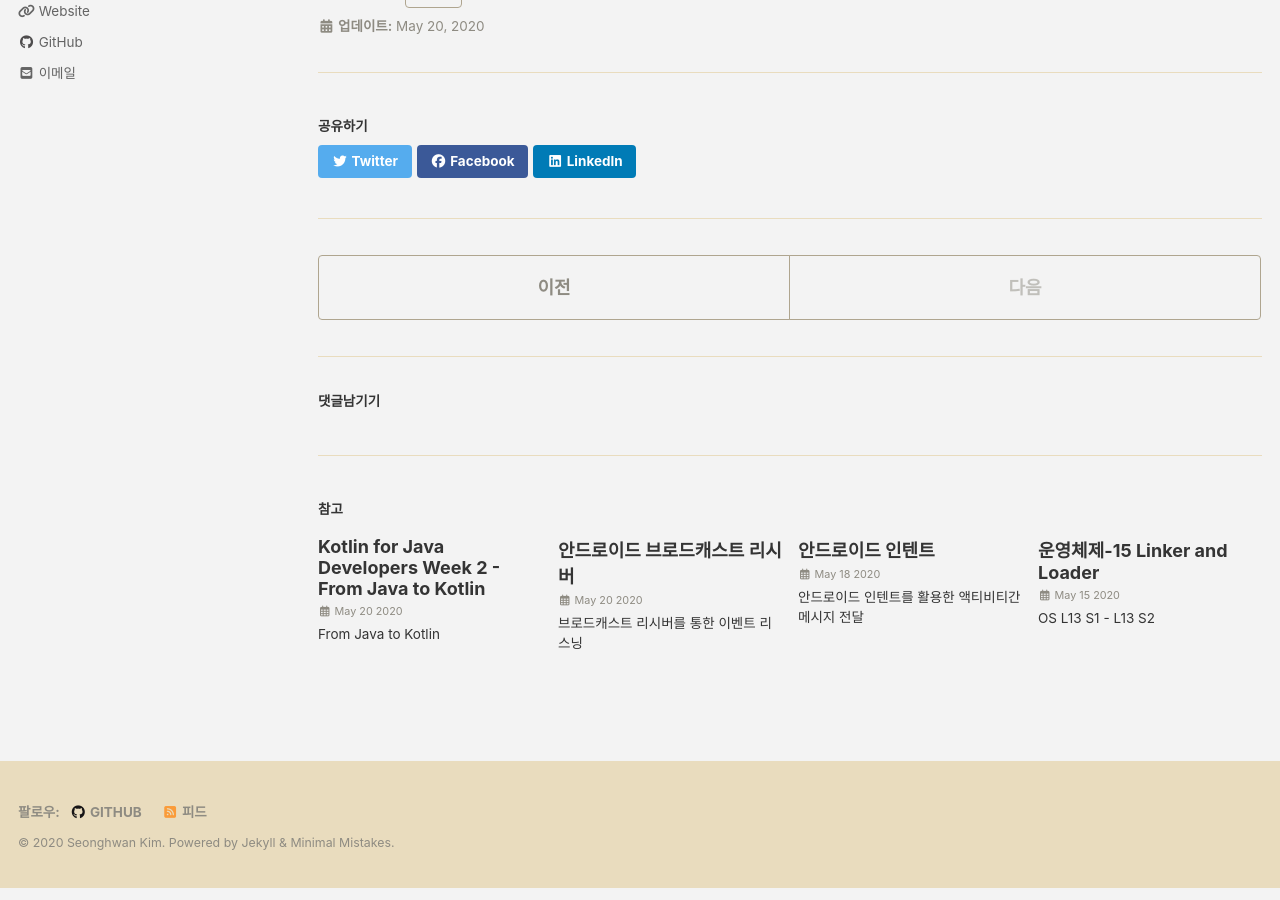
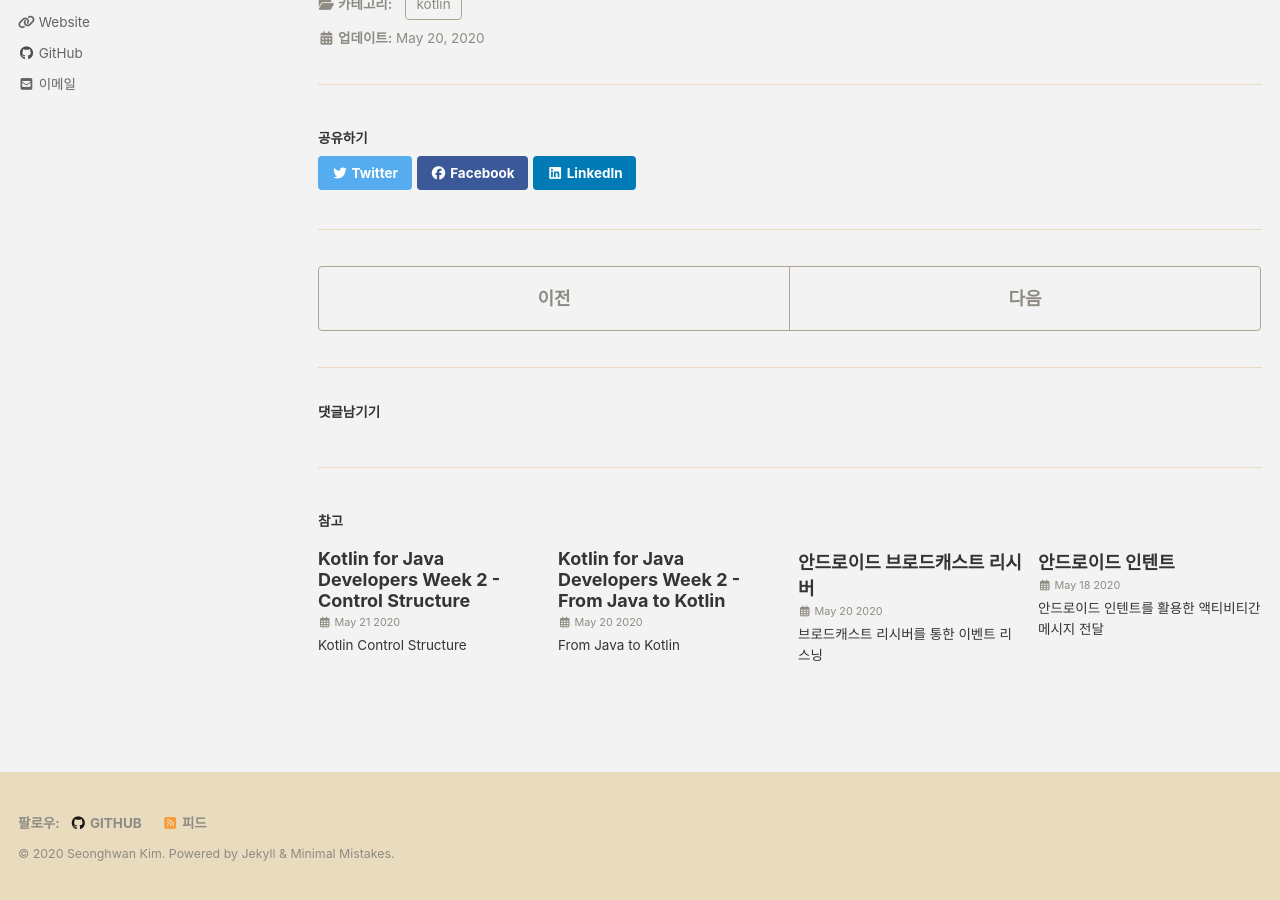
Before and after one commit to shshksh/shshksh.github.io, a Jekyll site: the page built from _posts/kotlin/2020-05-20-Kotlin-#02-Basics.md, in a window 1280 px wide and 900 px high, scrolled down 4025 px. Built offline with Jekyll 4.4.1, drawn with Linux system fonts in a browser that asks for light colours; cached includes are drawn as plain includes; nearby versions of some CDN libraries; comment, search, counter and statistics services are not loaded; part of the change alters nothing that is shown.

Commit message:
upload post

````diff
--- a/_posts/kotlin/2020-05-20-Kotlin-#02-Basics.md
+++ b/_posts/kotlin/2020-05-20-Kotlin-#02-Basics.md
@@ -17,7 +17,7 @@ toc: true
 
 
 
-# Basics
+## Basics
 
 **Hello, World!**
 
--- /dev/null
+++ b/_posts/kotlin/2020-05-21-Kotlin-#03-Control-Structure.md
@@ -0,0 +1,122 @@
+---
+title: "Kotlin for Java Developers Week 2 - Control Structure"
+excerpt: "Kotlin Control Structure"
+classes: wide
+categories:
+  - kotlin
+tag:
+  - kotlin
+read_time: false
+last_modified_at: 2020-05-21T20:45:00+09:00
+toc: true
+---
+
+> 출처 : [coursera - Kotlin for Java Developers](https://www.coursera.org/learn/kotlin-for-java-developers/lecture/P62Ej/from-java-to-kotlin)
+>
+> 이 글은 개인 공부용으로 작성되었으며 coursera 의  Kotlin for Java Developers 강의를 의역하였습니다.
+
+
+
+## Control Structure
+
+**조건문: if & when**
+
+이전에 소개했던것 처럼 코틀린에서 `if` 는 식이기 때문에 반환 값을 변수에 할당할 수 있다. 따라서 코틀린에서는 삼항 연산자가 없다. 필요한 경우에는 `if-else` 구문으로 표현할 수 있다.
+
+```kotlin
+val c = if (a > b) a else b
+```
+
+`when` 의 경우에는 자바의 `switch` 와 유사하다. 하지만 `when` 은 `switch` 처럼 케이스마다 일일이 `break` 를 작성할 필요가 없다. 또한 조건은 쉼표로 구분하여 하나 이상을 지정할 수도 있다.
+
+```kotlin
+fun respondToInput(input: String) = when (input) {
+    "y", "yes" -> "I'm glad you agree"
+    "n", "no" -> "Sorry to hear that"
+    else -> "I don't understand you"
+}
+```
+
+클래스의 하위 클래스를 확인할 때도`when` 을 사용할 수 있다.
+
+```kotlin
+when (pet) {
+    is Cat -> pet.meow()
+    is Dog -> pet.woof()
+}
+```
+
+코틀린에서는 자바의 `instanceof` 대신에 `is` 를 사용하여 자료형을 확인할 수 있다.
+
+`when` 구문에 인자를 넘기지 않은 경우엔 조건에 `Boolean` 식을 넣어서 표현할 수 있다.
+
+**반복문**
+
+코틀린은 자바와 동일한 반복문을 가지고 있다. `while` 과 `do-while` 은 자바와 완전히 동일하며 `for` 문의 경우 약간 다르게 표현된다.
+
+```kotlin
+val list = listOf("a", "b", "c")
+for (s in list) {
+    print(s)
+}
+// 리스트의 반복
+
+val map = mapOf(1 to "one", 2 to "two", 3 to "three")
+for ((key, value) in map) {
+    println("$key = $value")
+}
+// 맵의 반복
+
+for ((index, element) in list.withIndex()) {
+    println("$index: $element")
+}
+// 인덱스를 포함하는 반복문
+```
+
+또한 코틀린의 반복문은 범위를 이용하여 표현할 수도 있다.
+
+```kotlin
+for (i in 1..9) {
+    print(i)
+}
+
+for (i in 1 until 9) {
+    print(i)
+}
+```
+
+위의 경우 반복은 9를 포함하며 아래의 경우는 9를 포함하지 않는다.  역순으로 반복을 할 때나 변화 범위를 수정해야 하는 경우엔 다음과 같이 사용할 수 있다.
+
+```kotlin
+for (i in 9 downTo 1 step 2) {
+    println(i)
+}
+```
+
+추가적으로 코틀린은 문자열에 대한 반복문을 지원한다.
+
+**range**
+
+코틀린만의 특징으로 코틀린은 범위에 대한 표현을 지원한다. `in` 키워드는 반복문에서 반복 범위를 표현하는데 사용할 수 있지만 소속에 대한 표현도 가능하다.
+
+```kotlin
+fun isLetter(c: Char) = c in 'a'..'z' || c in 'A'..'Z'
+```
+
+범위에 속하지 않음을 표현할 때는 `!in` 을 이용할 수 있다. 또한 `in` 은 `when` 구문에 대한 조건으로 사용이 가능하다.
+
+```kotlin
+fun recognize(c: Char) = when (c) {
+    in '0'..'9' -> "It's a digit"
+    in 'a'..'z', in 'A'..'Z' -> "It's a letter"
+    else -> "I don't know"
+}
+```
+
+문자열의 경우 `in` 을 사용하면 사전식으로 비교하여 범위에 속하는지를 판단한다. 커스텀 클래스의 경우 `Comparable<>` 을 구현하면 `in` 을 사용할 수 있다.
+
+**예외**
+
+코틀린에서 예외는 자바와 유사하지만 중요한 차이점이 있다. 코틀린은 checked exception 과 unchecked exception 을 구분하지 않는다. 또한 프로그래머는 예외를 처리하지 않을 수도 있으며 함수는 수행 과정에서 발생하는 예외를 명시할 필요가 없다.
+
+코틀린에서 `throw` 와 `try` 는 식이라서 결과 값을 변수에 저장할 수 있다.
````
